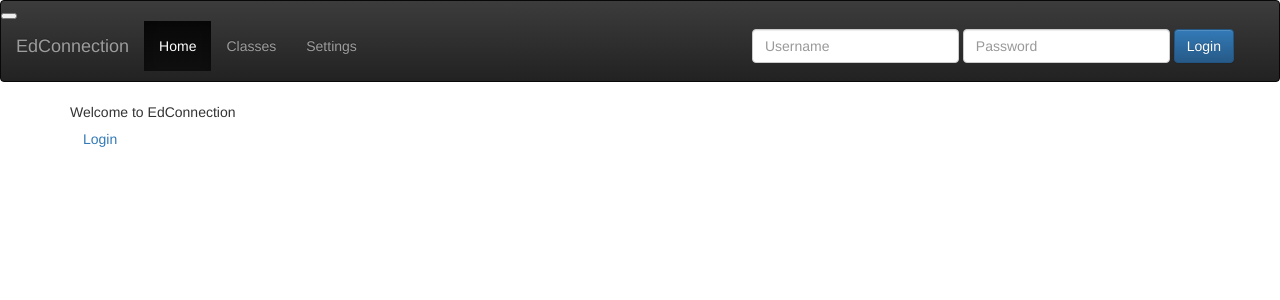
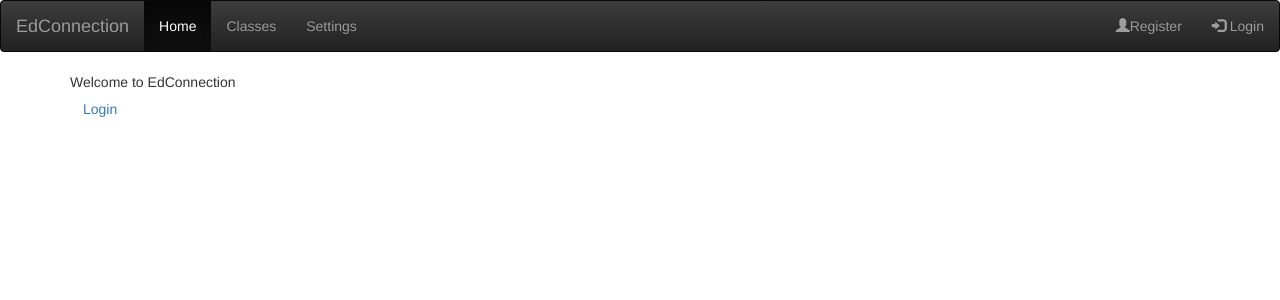
Before and after one commit to vtrung/EducationWeb, a PHP site: page / in a window 1280 px wide. Shown: the top 300 px of the page. Run offline with PHP 8.4, Linux system fonts and the light colour scheme.

Commit message:
Header, Popup login/registration
Changed the header, added popup login/registration

```diff
--- a/index.php
+++ b/index.php
@@ -24,56 +24,72 @@
   <body>
     <header>
 	<nav class="navbar navbar-inverse">
-        <!-- Left menu toggle button -->
-        <button type="button" id="main-menu-toggle">
-            <i class="navbar-icon fa fa-bars icon"></i>
-        </button>
 	  <div class="container-fluid">
-            <!-- Logo -->
 		<div class="navbar-header">
-                <button tye="button" class="navbar-toggle" data-toggle="collapse" data-target="#mainNavBar">
-                    <span class="icon-bar"></span>
-                    <span class="icon-bar"></span>
-                    <span class="icon-bar"></span>
-                </button>
-                <a href="#" class="navbar-brand">EdConnection</a>
+		  <a class="navbar-brand" href="#">EdConnection</a>
 		</div>
-
-            <!-- Menu Items -->
-            <div>
-                <ul class="collapse navbar-collapse" id="mainNavBar">
 		<ul class="nav navbar-nav">
 		  <li class="active"><a href="#">Home</a></li>
 		  <li><a href="#">Classes</a></li>
 		  <li><a href="#">Settings</a></li>
 		</ul>
-                    <ul class="nav navbar-nav pull-right right-navbar-nav">
-
-                        <!-- Login Form -->
-                        <li class="hidden-sm hidden-xs">
-                            <form id="loginform" class="navbar-form pull-left" method="post" action="#" validate="true">
+		<ul class="nav navbar-nav navbar-right">
+		  <li data-toggle="modal" data-target="#registerPopUp"><a href="#"><span class="glyphicon glyphicon-user"></span>Register</a></li>
+		  <div class="modal fade" id="registerPopUp">
+					<div class="modal-dialog">
+						<div class="modal-content">
+							<!-- header -->
+							<div class="modal-header">
+								<button type="button" class="close" data-dismiss="modal">&times;</button>
+								<h1 class="modal-title">Register</h1>
+							</div>
+							<!-- body (form) -->
+							<div class="modal-body">
+								<form role="form">
 									<div class="form-group">
-                                    <span id="login_failed" style="display:none">username/password invalid</span>
-                                    <input type="text" class="form-control require-validation" placeholder="Username" v-email="1" v-require="1" name="username" id="username_id"  />
-                                    <input type="password" class="form-control require-validation" placeholder="Password" v-require="1" v-minlength="6" name="password" id="password_id" />
-                                    <input type="submit" name="signin_submit" class="btn btn-primary" value="Login" onsubmit="loginform();"/>
-                                    <input type="hidden" name="action" value="login" />
-                                    <input type="hidden" name="#" value="1" />
+										<input type="email" class="form-control" placeholder="Email">
+									</div>
+									<div class="form-group">
+										<input type="password" class="form-control" placeholder="Password">
 									</div>
 								</form>
-                        </li>
-
-                        <!-- Login Link -->
-                        <li class="visible-sm visible-xs"><a href="#"><i class="dropdown-icon fa fa-sign-in"></i>&nbsp; Login</a></li>
+							</div>
+							<!-- button -->
+							<div class="modal-footer">
+								<button class="btn btn-primary btn-block">Register</button>
+							</div>
+						</div>
+					</div>
+			</div>
+		  <li data-toggle="modal" data-target="#loginPopUp"><a href="#"><span class="glyphicon glyphicon-log-in"></span> Login</a></li>
+		  <div class="modal fade" id="loginPopUp">
+					<div class="modal-dialog">
+						<div class="modal-content">
+							<!-- header -->
+							<div class="modal-header">
+								<button type="button" class="close" data-dismiss="modal">&times;</button>
+								<h1 class="modal-title">Login</h1>
+							</div>
+							<!-- body (form) -->
+							<div class="modal-body">
+								<form role="form">
+									<div class="form-group">
+										<input type="email" class="form-control" placeholder="Email">
+									</div>
+									<div class="form-group">
+										<input type="password" class="form-control" placeholder="Password">
+									</div>
+								</form>
+							</div>
+							<!-- button -->
+							<div class="modal-footer">
+								<button class="btn btn-primary btn-block">Register</button>
+							</div>
+						</div>
+					</div>
+			</div>
 		</ul>
-                </ul>
-
-
-
 	  </div>
-
-        </div>
-
 	</nav>
     </header>
     <div class="main-container container">
@@ -97,7 +113,9 @@
       .main-container{
         overflow: auto;
       }
-
+	  .modal-header {
+		  background-color: #0480be;
+	  }
     </style>
   </body>
 
```
Lines whose indentation alone changed are shown as unchanged.
